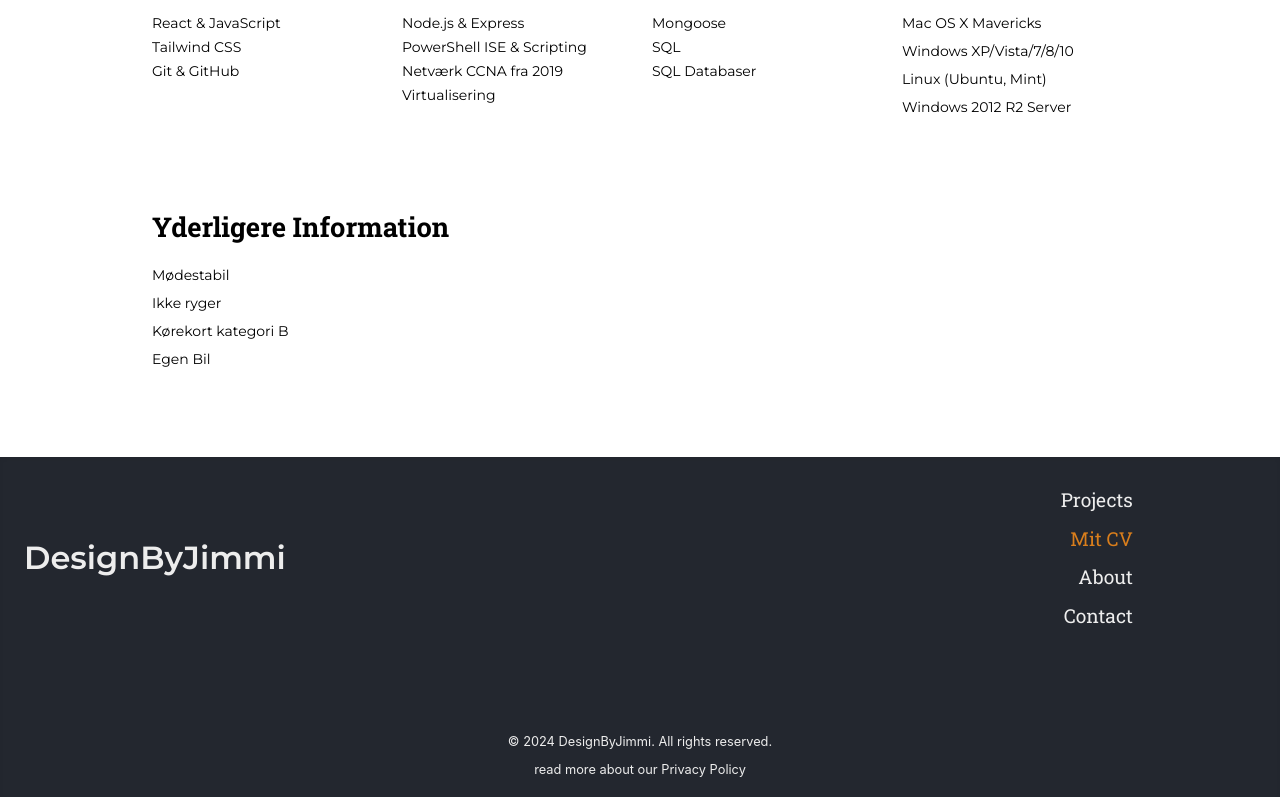
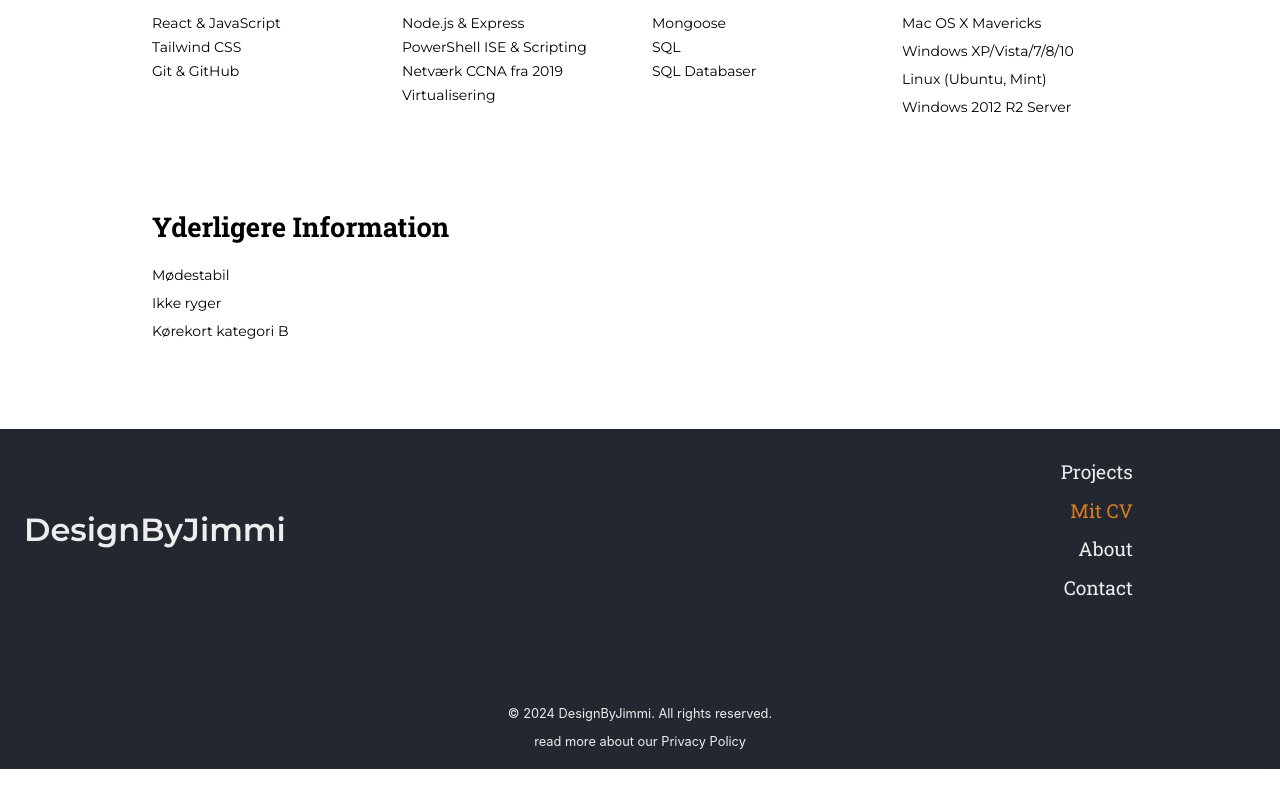
Before and after one commit to Saliandros/DesignByJimmi, a React (Vite) app: page /cv in a window 1280 px wide. Shown: the part 2284-3081 px from the top of the page. After the commit the page ends 3053 px from the top, so only its background shows below. Built offline with nearby package versions, Linux system fonts and the light colour scheme.

Commit message:
refactor: remove 'Egen Bil' from CV skills list

```diff
--- a/src/pages/cv.jsx
+++ b/src/pages/cv.jsx
@@ -198,7 +198,6 @@ export default function CV() {
             <li>Mødestabil</li>
             <li>Ikke ryger</li>
             <li>Kørekort kategori B</li>
-            <li>Egen Bil</li>
           </ul>
         </section>
       </article>
```
